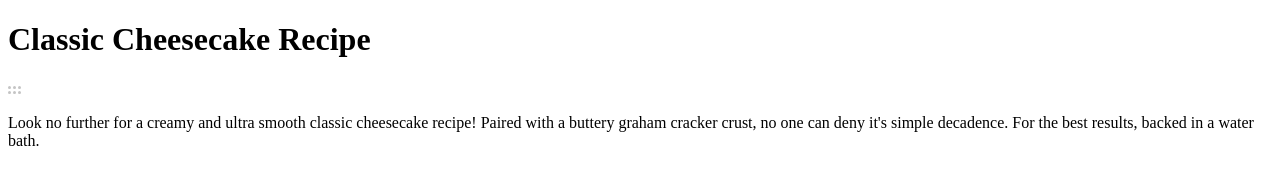
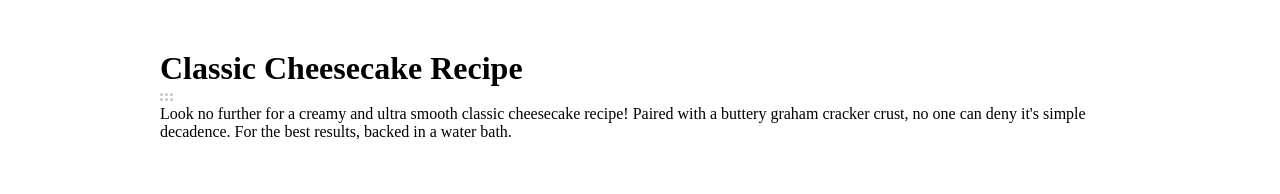
Before and after one commit to johannamag/devchallenges.io-recipe-page, a plain HTML site: page index.html in a window 1280 px wide. Drawn offline with Linux system fonts and the light colour scheme; a web font is replaced by a local one.

Commit message:
added global styling

```diff
--- a/style.css
+++ b/style.css
@@ -7,3 +7,22 @@
   --gray-intro: #4f4f4f;
   --orange: #f2994a;
 }
+
+* {
+  margin: 0;
+  padding: 0;
+  box-sizing: border-box;
+}
+
+main {
+  width: 100%;
+  height: 100%;
+}
+
+.container {
+  max-width: 1000px;
+  width: 100%;
+  height: 100%;
+  margin: 0 auto;
+  padding: 50px 20px;
+}
```
